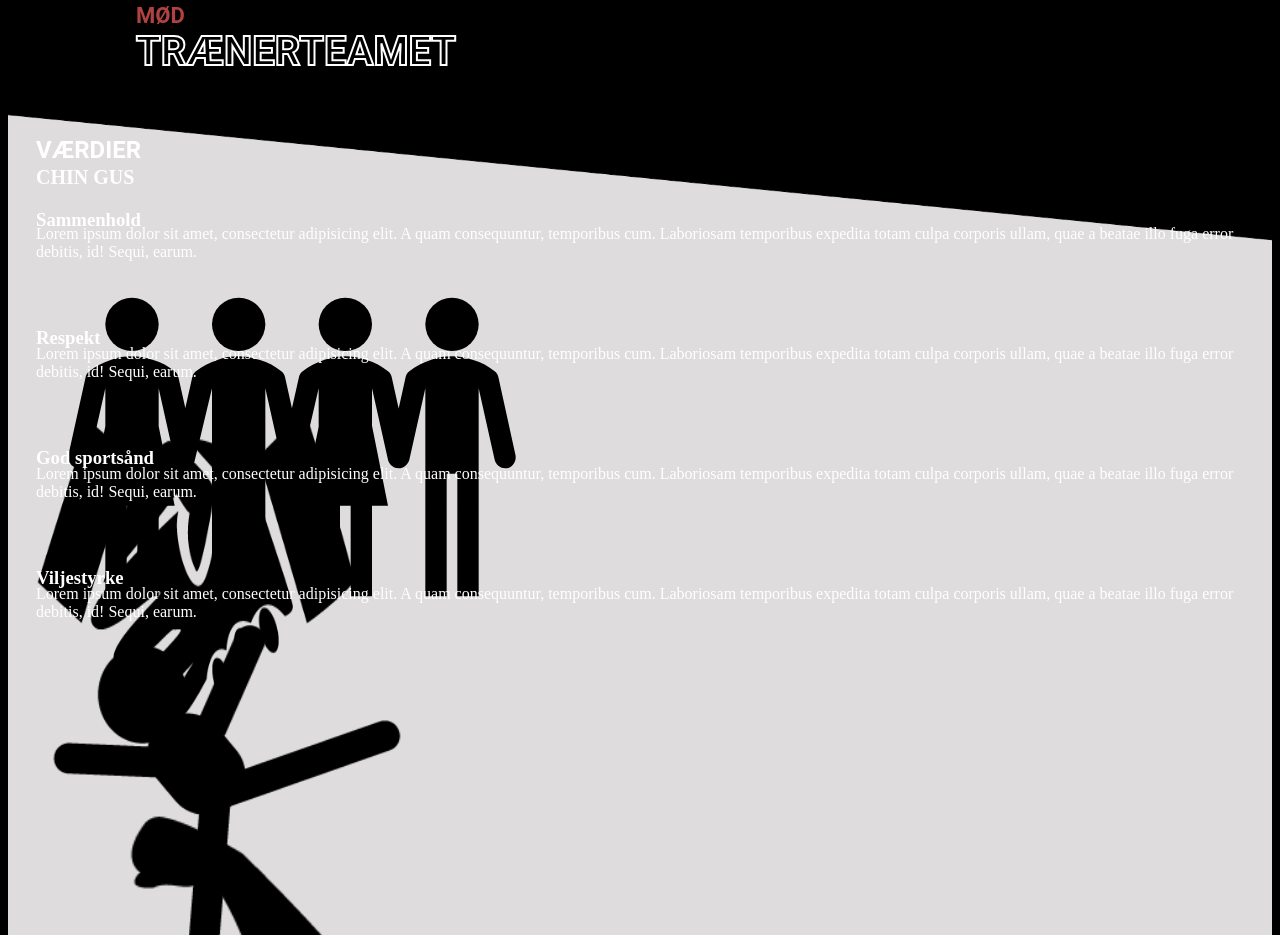
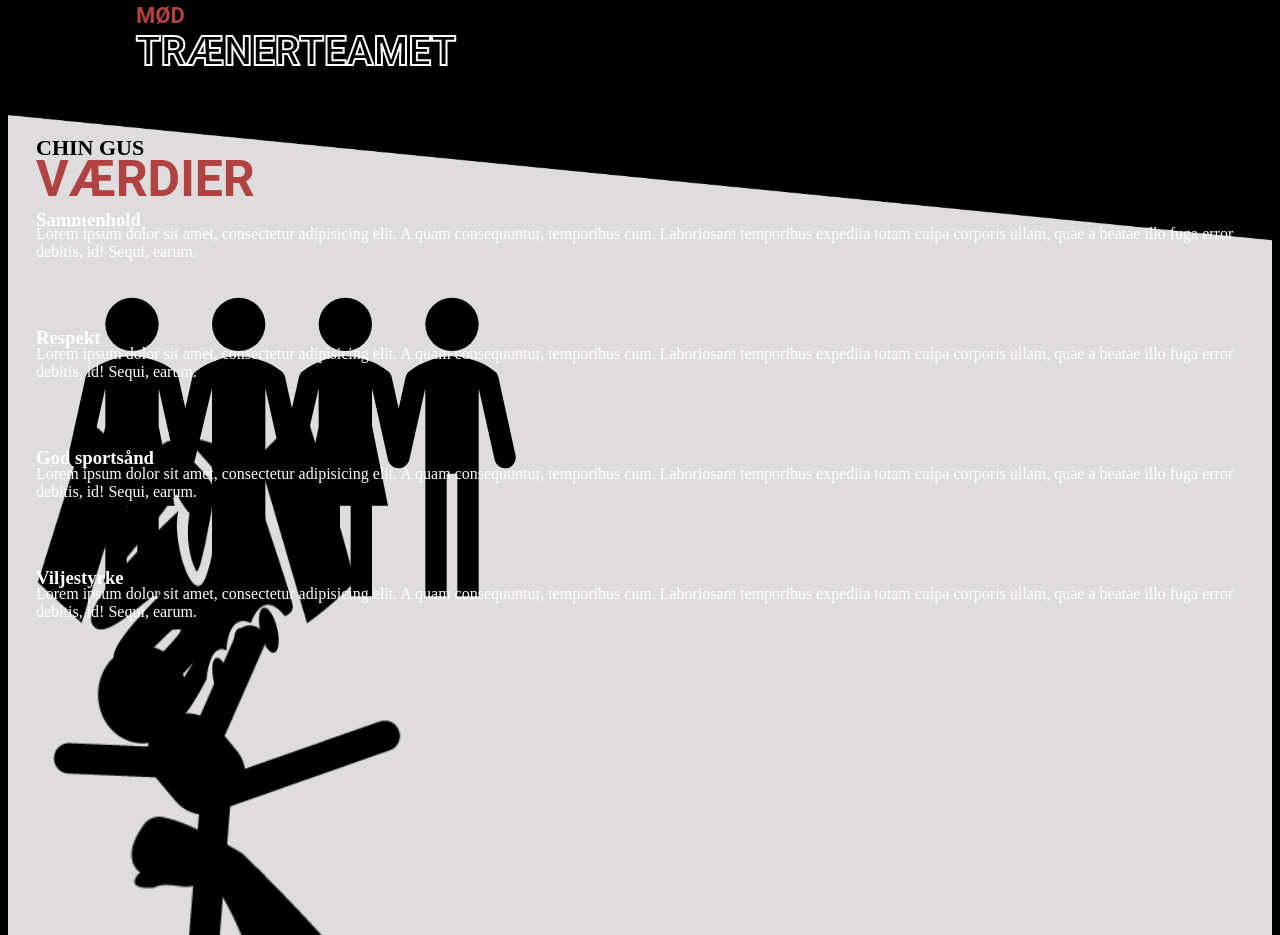
Before and after one commit to rona0515/chinguprojekt, a plain HTML site: page om.html in a window 1280 px wide. Shown: the part 1845-2780 px from the top of the page. Drawn offline with Linux system fonts and the light colour scheme; a script that the page names is missing.

Commit message:
sektion 2

```diff
--- a/styles/om.css
+++ b/styles/om.css
@@ -52,7 +52,7 @@ nav a {
 .section_wrapper2 h1 {
     position: absolute;
     top: 26px;
-    left: 28px;
+    left: 50px;
     text-transform: uppercase;
 }
 
@@ -98,19 +98,24 @@ h1.outline {
     color: white;
 }
 
-.section_wrapper4 h1 {
+.section_wrapper4 h2 {
     position: absolute;
     top: 8px;
     left: 28px;
     text-transform: uppercase;
+    color: black;
+    margin-bottom: 0vw;
 }
 
-.section_wrapper4 h2 {
+.section_wrapper4 h1 {
     position: absolute;
     top: 41px;
     left: 28px;
     text-transform: uppercase;
     font-size: 20px;
+    color: #b14242;
+    font-size: 50px;
+    margin-top: 0vw;
 }
 
 .section_wrapper4 h3.sammenhold {
```
